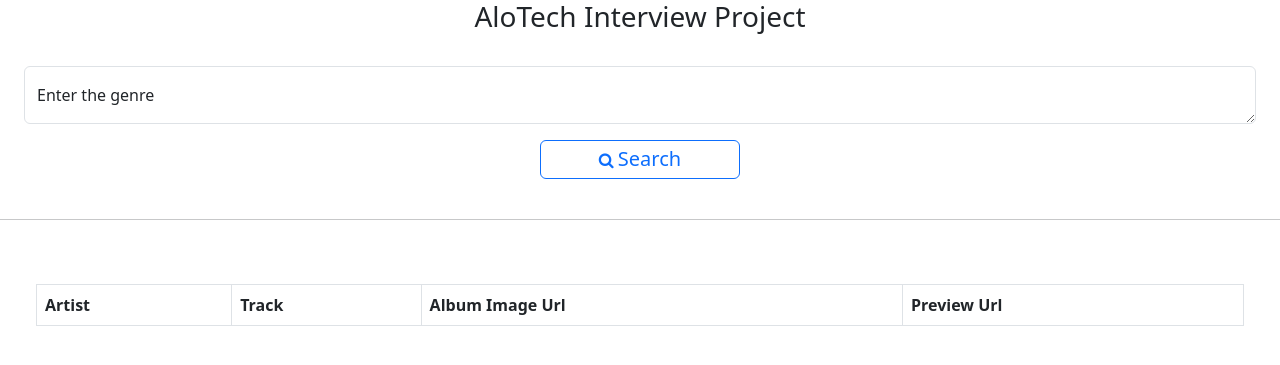
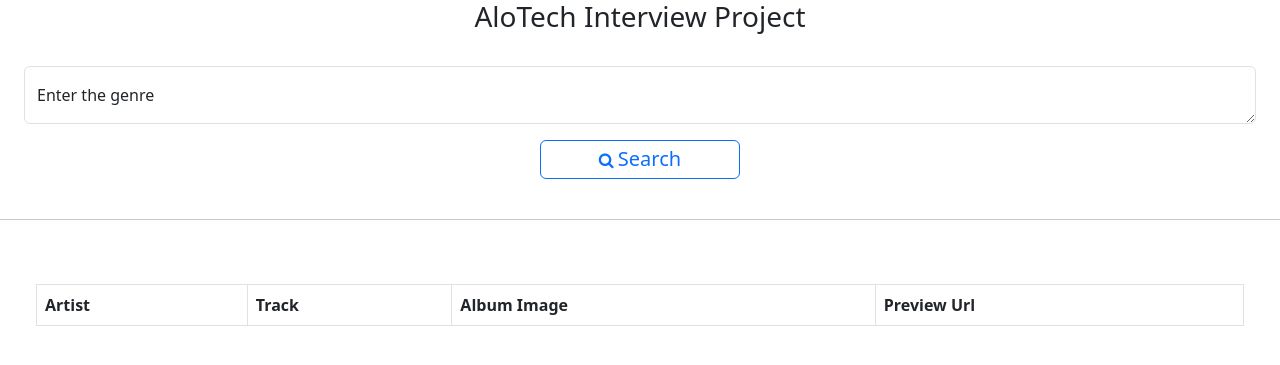
Before and after one commit to haruncanatali/tracks-app, a Flask app: template Templates/index.html in a window 1280 px wide. Shown: the top 365 px of the page. Run offline with Flask 3, Linux system fonts and the light colour scheme; the template is opened without the code that fills it, so the values that code supplies are empty; some libraries are stand-ins or nearby versions.

Commit message:
Improvement - Yazılımsal iyileştirme yapıldı.

```diff
--- a/Templates/index.html
+++ b/Templates/index.html
@@ -41,7 +41,7 @@
             <thead>
                <th>Artist</th>
                <th>Track</th>
-               <th>Album Image Url</th>
+               <th>Album Image</th>
                <th>Preview Url</th>
             </thead>
          </table>
```
